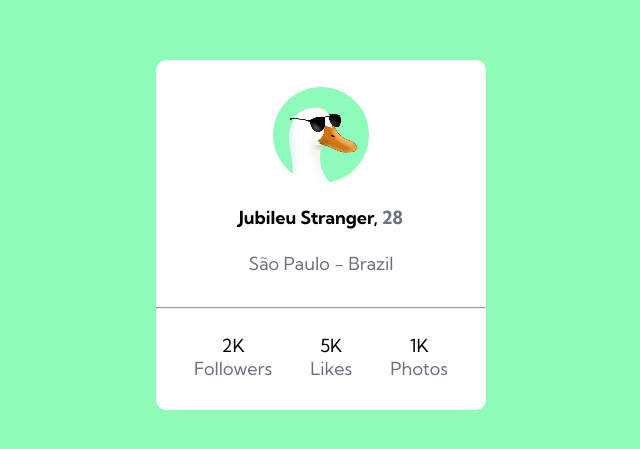
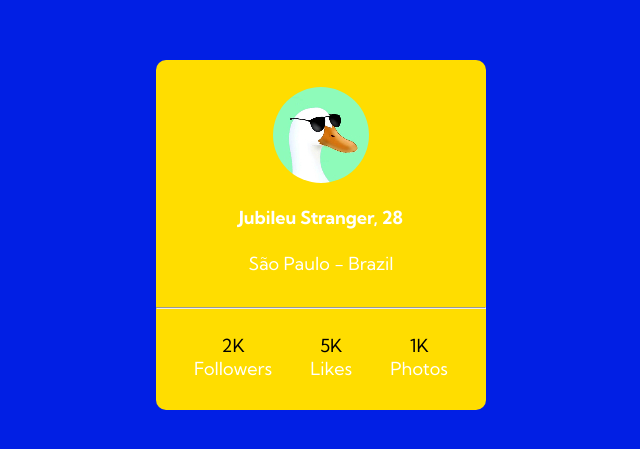
Before and after one commit to IamJulioC/ProfileCard, a plain HTML site: page index.html in a window 1280 px wide. Shown: the part 165-614 px from the top of the page, without its empty margins (319-959 px from the left). Drawn offline with Linux system fonts and the light colour scheme.

Commit message:
Ajuste geral no esquema de cores

```diff
--- a/SRC/CSS/style.css
+++ b/SRC/CSS/style.css
@@ -19,12 +19,12 @@ hr{
 }
 
 .card{
+    background-color: var(--bgCard-color);
     display: flex;
     flex-direction: column;
     align-items: center;
     justify-content: space-between;
     gap: 25px;
-    background-color: #fff;
     border-radius: 10px;
     margin: 20px;
     width: 330px;
@@ -38,6 +38,10 @@ hr{
     align-items: center;
     gap: 10px;
     height: 100%;
+}
+
+.card .profile-info .people{
+    color: var(--text-color);
 }
 
 .card .profile-info img{
--- a/SRC/CSS/variables.css
+++ b/SRC/CSS/variables.css
@@ -1,5 +1,6 @@
 :root{
-    --background-color: hsl(144, 93%, 77%);
-    --text-color: hsl(227, 10%, 46%);
-    --card-color: hsl(0, 0%, 59%);
+    --background-color: hsl(232, 99%, 45%);
+    --bgCard-color:hsl(52, 100%, 50%);
+    --text-color: hsl(0, 0%, 100%);
+    --card-color: hsl(223, 30%, 95%);
 }
--- a/index.html
+++ b/index.html
@@ -15,7 +15,7 @@
         <div class="card">
             <div class="profile-info">
                 <img src="./src/IMAGE/profilepic96.jpg" alt="Profile Picture">
-                <p>Jubileu Stranger, <span class="age">28</span></p>
+                <p class="people">Jubileu Stranger, <span class="age">28</span></p>
                 <span class="city">São Paulo - Brazil</span>
             </div>
             <hr>
```
